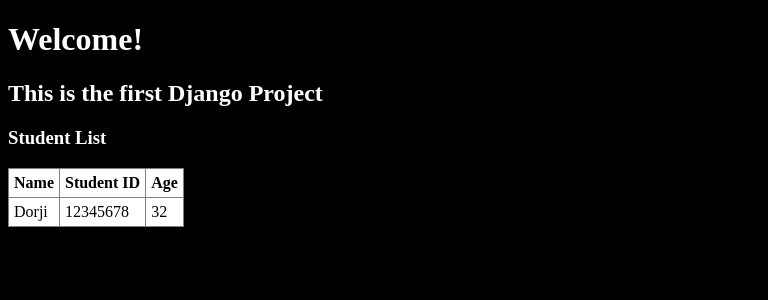
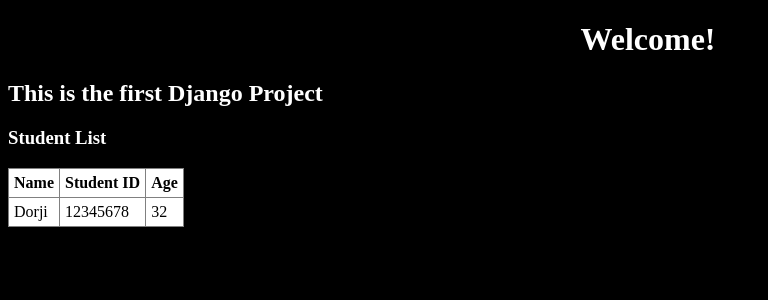
Before and after one commit to 08230220sce-spec/First-Django, a Django app: page / in a window 1280 px wide. Shown: the top 300 px of the page, without its empty margins (0-768 px from the left). Run offline with Django 5.2, Linux system fonts and the light colour scheme; data comes from the database, SQL or seed files in the repository.

Commit message:
modified

```diff
--- /dev/null
+++ b/myFirstProject/myApp/static/styles/style.css
@@ -0,0 +1,8 @@
+body {
+   width: 100%;
+}
+
+
+h1 {
+   text-align: center;
+}
--- a/myFirstProject/myApp/templates/index.html
+++ b/myFirstProject/myApp/templates/index.html
@@ -1,7 +1,10 @@
+{% load static %} <!-- Load static files such as CSS, JavaScript, images, etc. -->
 <!DOCTYPE html>
 <html>
    <head>
        <title>First Django App</title>
+
+       <link rel="stylesheet" href="{% static 'styles/style.css' %}"> <!-- Link to the CSS file located in the static directory -->
    </head>
    <body style="background-color: black; color: white;">
        <h1>Welcome!</h1>
--- a/myFirstProject/myFirstProject/settings.py
+++ b/myFirstProject/myFirstProject/settings.py
@@ -11,6 +11,7 @@ https://docs.djangoproject.com/en/5.2/ref/settings/
 """
 
 from pathlib import Path
+import os
 
 # Build paths inside the project like this: BASE_DIR / 'subdir'.
 BASE_DIR = Path(__file__).resolve().parent.parent
@@ -117,6 +118,9 @@ USE_TZ = True
 
 STATIC_URL = 'static/'
 
+STATICFILES_DIRS = (
+    os.path.join(BASE_DIR, 'static'),
+)
 # Default primary key field type
 # https://docs.djangoproject.com/en/5.2/ref/settings/#default-auto-field
 
```
